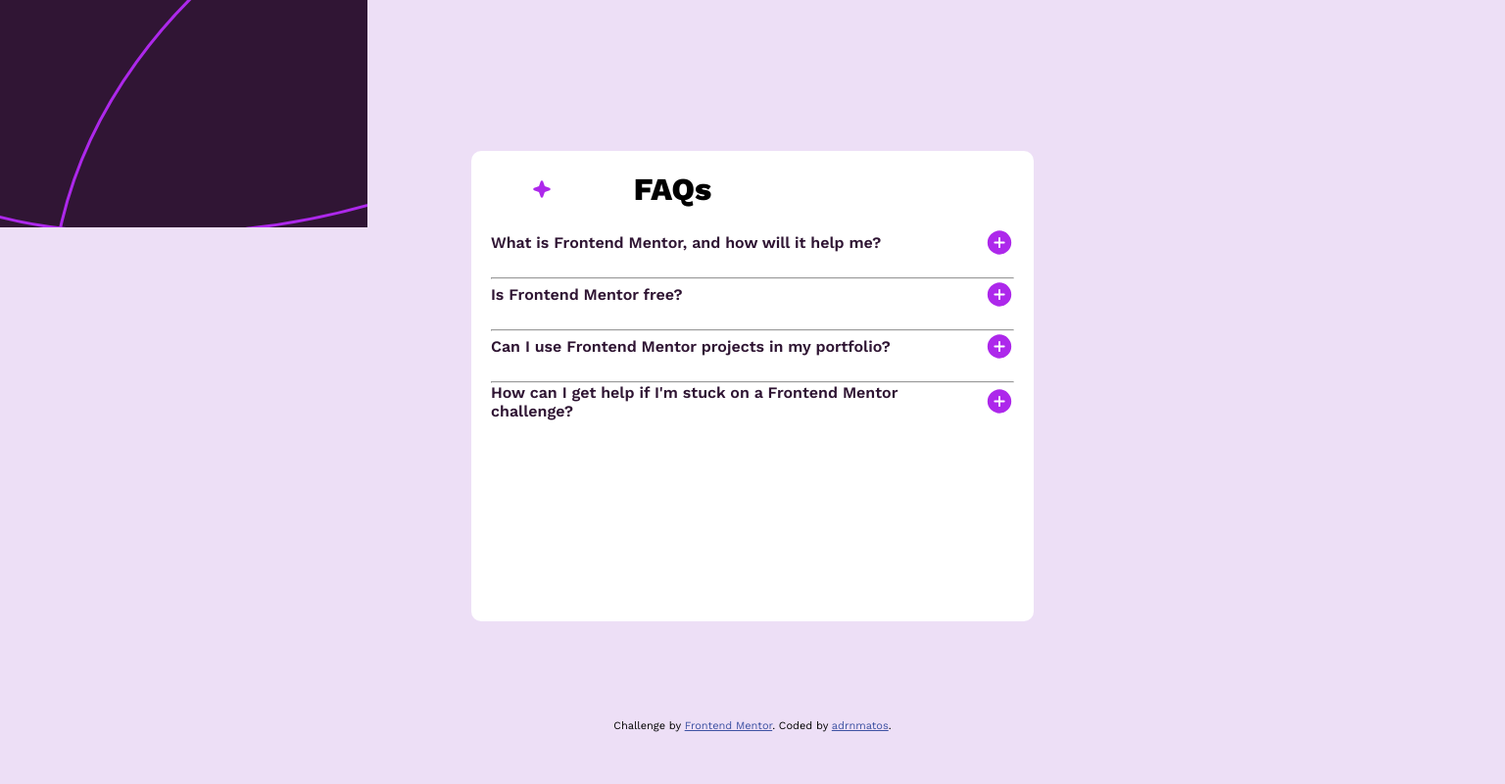
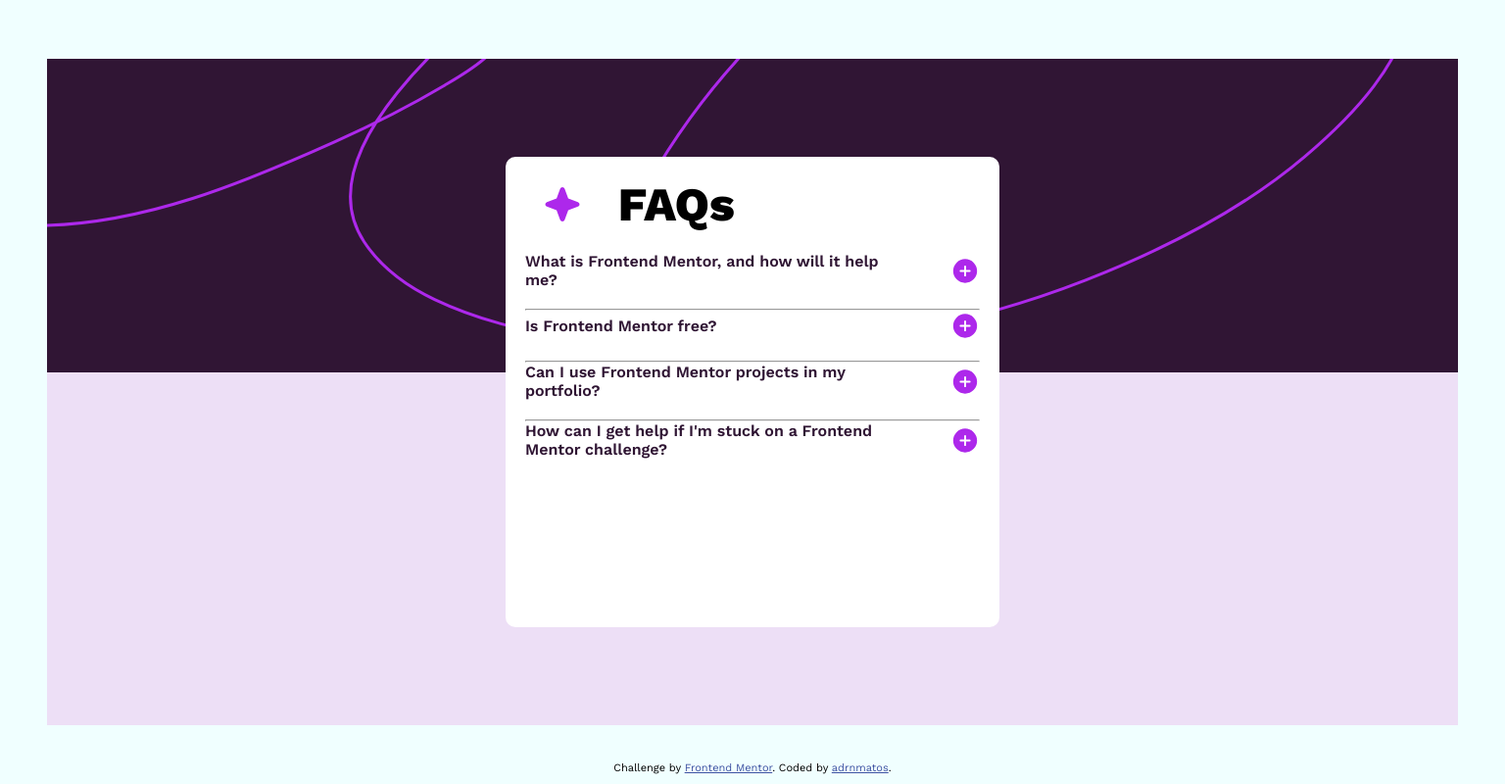
Before and after one commit to adrnmatos/faq-accordion-main, a plain HTML site: page index.html in a window 1536 px wide. Shown: the whole page at 98% size. Drawn offline with nearby package versions, Linux system fonts and the light colour scheme.

Commit message:
hover state + desktop design + bug fix

```diff
--- a/index.html
+++ b/index.html
@@ -17,18 +17,11 @@
 		<title>Frontend Mentor | FAQ accordion</title>
 
 		<link rel="stylesheet" href="./styles.css" />
-		<style>
-			.attribution {
-				font-size: 11px;
-				text-align: center;
-			}
-			.attribution a {
-				color: hsl(228, 45%, 44%);
-			}
-		</style>
+		<style></style>
 	</head>
 	<body>
 		<main>
+			<div class="container">
 				<div class="header">
 					<img src="./assets/images/icon-star.svg" alt="star-icon" class="img-star" />
 					<div class="title">FAQs</div>
@@ -39,8 +32,8 @@
 					<img src="./assets/images/icon-plus.svg" alt="plus-sign" onClick="toogle(event)" />
 				</div>
 				<div class="answer hidden">
-				Frontend Mentor offers realistic coding challenges to help developers improve their frontend coding skills with
-				projects in HTML, CSS, and JavaScript. It's suitable for all levels and ideal for portfolio building.
+					Frontend Mentor offers realistic coding challenges to help developers improve their frontend coding skills
+					with projects in HTML, CSS, and JavaScript. It's suitable for all levels and ideal for portfolio building.
 				</div>
 				<hr />
 
@@ -49,8 +42,8 @@
 					<img src="./assets/images/icon-plus.svg" alt="plus-sign" onClick="toogle(event)" />
 				</div>
 				<div class="answer hidden">
-				Yes, Frontend Mentor offers both free and premium coding challenges, with the free option providing access to a
-				range of projects suitable for all skill levels.
+					Yes, Frontend Mentor offers both free and premium coding challenges, with the free option providing access to
+					a range of projects suitable for all skill levels.
 				</div>
 				<hr />
 
@@ -59,8 +52,8 @@
 					<img src="./assets/images/icon-plus.svg" alt="plus-sign" onClick="toogle(event)" />
 				</div>
 				<div class="answer hidden">
-				Yes, you can use projects completed on Frontend Mentor in your portfolio. It's an excellent way to showcase your
-				skills to potential employers!
+					Yes, you can use projects completed on Frontend Mentor in your portfolio. It's an excellent way to showcase
+					your skills to potential employers!
 				</div>
 				<hr />
 
@@ -72,6 +65,7 @@
 					The best place to get help is inside Frontend Mentor's Discord community. There's a help channel where you can
 					ask questions and seek support from other community members.
 				</div>
+			</div>
 		</main>
 		<div class="attribution">
 			Challenge by <a href="https://www.frontendmentor.io?ref=challenge" target="_blank">Frontend Mentor</a>. Coded by
--- a/styles.css
+++ b/styles.css
@@ -5,10 +5,11 @@
 }
 
 :root {
-	--white: hsl(0, o%, 100%);
+	--white: hsl(0, 0%, 100%);
 	--light-pink: hsl(277, 56%, 92%);
 	--grayish-purple: hsl(292, 16%, 49%);
 	--dark-purple: hsl(292, 42%, 14%);
+	--super-pink: hsl(282, 81%, 53%);
 }
 
 body {
@@ -16,16 +17,24 @@ body {
 	font-size: 16px;
 	font-weight: 400;
 	font-style: normal;
-	min-height: 100vh;
 	display: flex;
 	flex-direction: column;
 	align-items: center;
 	justify-content: center;
+	min-height: 100vh;
+}
+
+main {
+	display: flex;
+	flex-direction: column;
+	align-items: center;
+	justify-content: space-between;
+	min-height: 100vh;
 	background: url(./assets/images/background-pattern-mobile.svg) no-repeat var(--light-pink);
 	z-index: 0;
 }
 
-main {
+.container {
 	padding: 20px;
 	background-color: white;
 	margin: 100px 20px;
@@ -41,11 +50,11 @@ main {
 }
 
 .img-star {
-	width: 20px;
+	width: 40px;
 }
 
 .title {
-	font-size: 32px;
+	font-size: 48px;
 	font-weight: 800;
 }
 
@@ -56,6 +65,10 @@ main {
 	display: flex;
 	align-items: center;
 	justify-content: space-between;
+}
+
+.question:hover {
+	color: var(--super-pink);
 }
 
 .question-text {
@@ -72,3 +85,34 @@ main {
 .hidden {
 	display: none;
 }
+
+.attribution {
+	position: absolute;
+	bottom: 10px;
+	font-size: 11px;
+	text-align: center;
+	display: none;
+}
+.attribution a {
+	color: hsl(228, 45%, 44%);
+}
+
+@media only screen and (min-width: 1440px) {
+	body {
+		background-color: azure;
+	}
+
+	main {
+		background: url(./assets/images/background-pattern-desktop.svg) no-repeat var(--light-pink);
+		width: 1440px;
+		min-height: initial;
+	}
+
+	.container {
+		max-width: 35%;
+	}
+
+	.attribution {
+		display: inline;
+	}
+}
```
Lines whose indentation alone changed are shown as unchanged.
